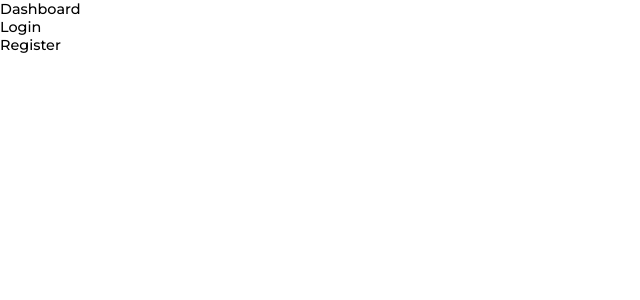
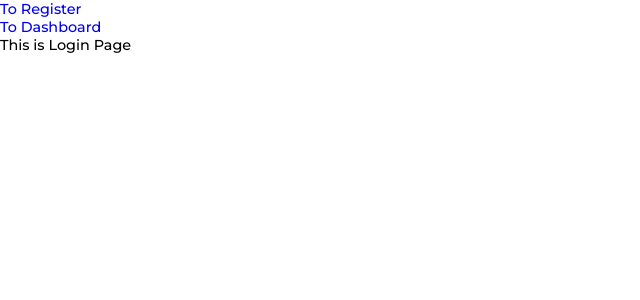
Before and after one commit to Sweep76/appdev_project, a React (Vite) app in the folder client/: page / in a window 1280 px wide. Shown: the top 300 px of the page, without its empty margins (0-640 px from the left). Built offline with nearby package versions, Linux system fonts and the light colour scheme.

Commit message:
addedrouting

```diff
--- a/client/src/App.jsx
+++ b/client/src/App.jsx
@@ -3,16 +3,34 @@ import Dashboard from './Components/Dashboard/Dashboard'
 import Login from './Components/Login/Login'
 import Register from './Components/Register/Register'
 
+import {
+  createBrowserRouter,
+  RouterProvider
+} from 'react-router-dom'
 
+//router creation
+
+const router = createBrowserRouter([
+  {
+    path: '/',
+    element: <div><Login/></div>
+  },
+  {
+    path: '/register',
+    element: <div><Register/></div>
+  },
+  {
+    path: '/dashboard',
+    element: <div><Dashboard/></div>
+  },
+])
 
 
 function App() {
 
   return (
    <div>
-    <Dashboard/>
-    <Login/>
-    <Register/>
+    <RouterProvider router ={router}/>
    </div>
   )
 }
--- a/client/src/Components/Dashboard/Dashboard.jsx
+++ b/client/src/Components/Dashboard/Dashboard.jsx
@@ -2,7 +2,10 @@ import React from 'react'
 
 const Dashboard = () => {
   return (
-    <div>Dashboard</div>
+    <div>
+      This is Dashboard Page
+      <a href="/">Log Out</a>
+    </div>
   )
 }
 
--- a/client/src/Components/Login/Login.jsx
+++ b/client/src/Components/Login/Login.jsx
@@ -2,7 +2,13 @@ import React from 'react'
 
 const Login = () => {
   return (
-    <div>Login</div>
+    <div>
+      <a href="/register">To Register</a>
+      <br />
+      <a href="/dashboard">To Dashboard</a>
+      <br />
+      This is Login Page
+    </div>
   )
 }
 
--- a/client/src/Components/Register/Register.jsx
+++ b/client/src/Components/Register/Register.jsx
@@ -3,7 +3,10 @@ import './Register.css'
 
 const Register = () => {
   return (
-    <div>Register</div>
+    <div>
+      This is Register Page
+      <a href="/">To Login</a>
+    </div>
   )
 }
 
```
